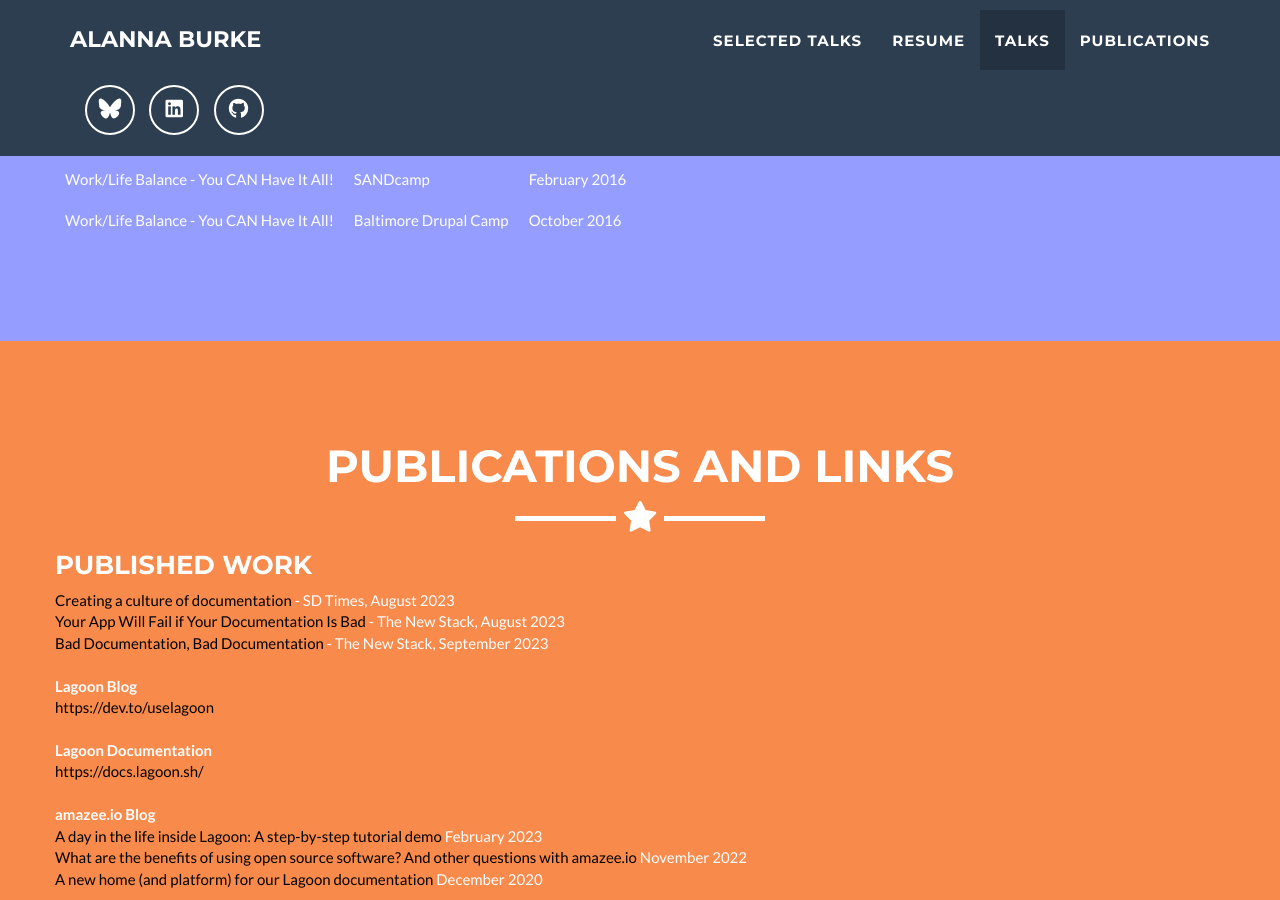
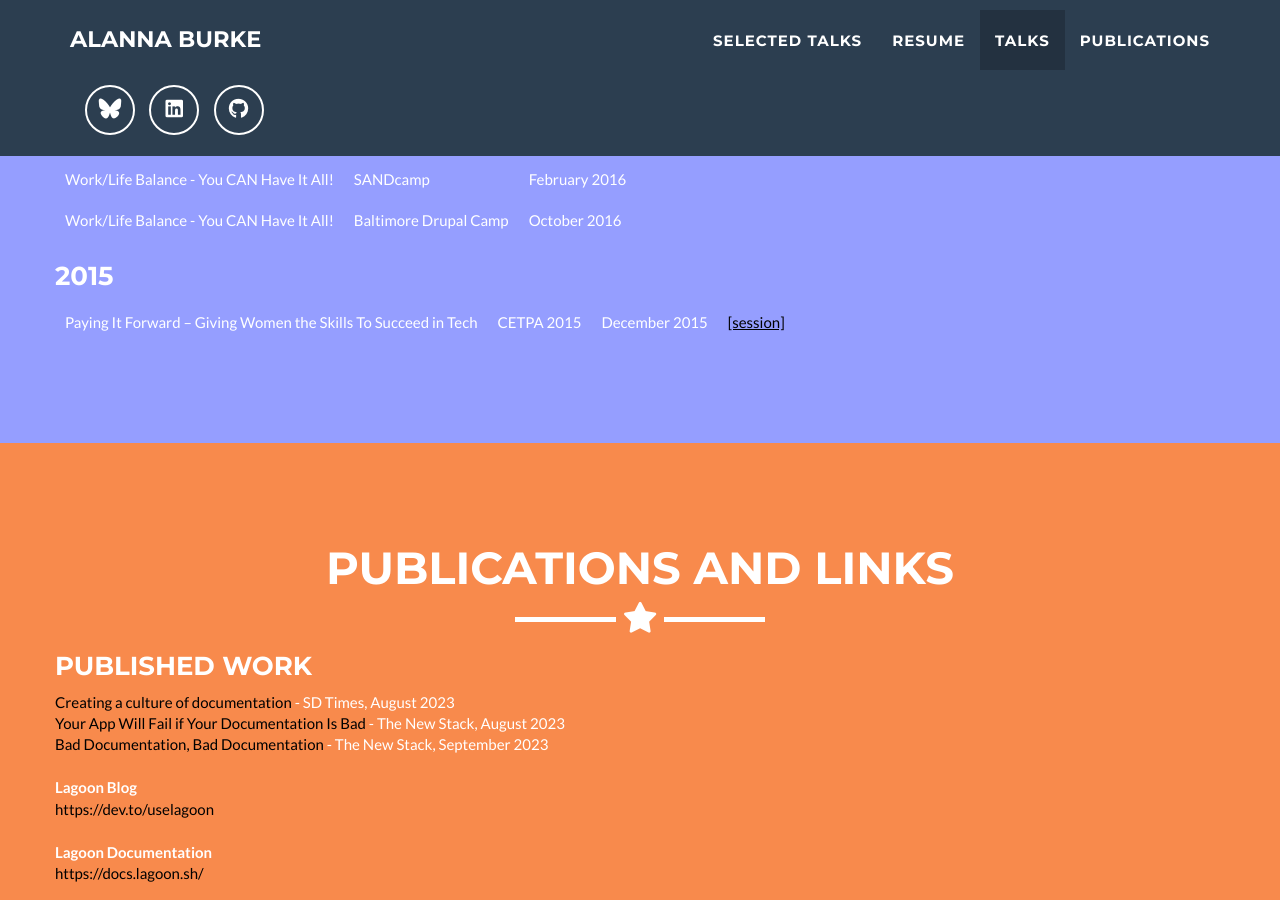
Before and after one commit to AlannaBurke/alannaburke.github.io, a Jekyll site: the page built from _posts/2024-05-28-project-6.markdown, in a window 1280 px wide and 900 px high, scrolled down 6933 px. Built offline with Jekyll 4.4.1, drawn with Linux system fonts in a browser that asks for light colours.

Commit message:
Update talks.html

```diff
--- a/_includes/talks.html
+++ b/_includes/talks.html
@@ -322,5 +322,17 @@
 </tbody>
 </table>
 
+<h3>2015</h3>
+<table><tbody>
+  <tr>
+    <td>Paying It Forward – Giving Women the Skills To Succeed in Tech</td>
+    <td>CETPA 2015</td>
+    <td>December 2015</td>
+      <td><a href="https://na.eventscloud.com/ehome/108821#:~:text=alanna">[session]</a></td>
+    <td></td>
+  </tr>
+</tbody>
+</table>
+
   </div>
 </section>
```
